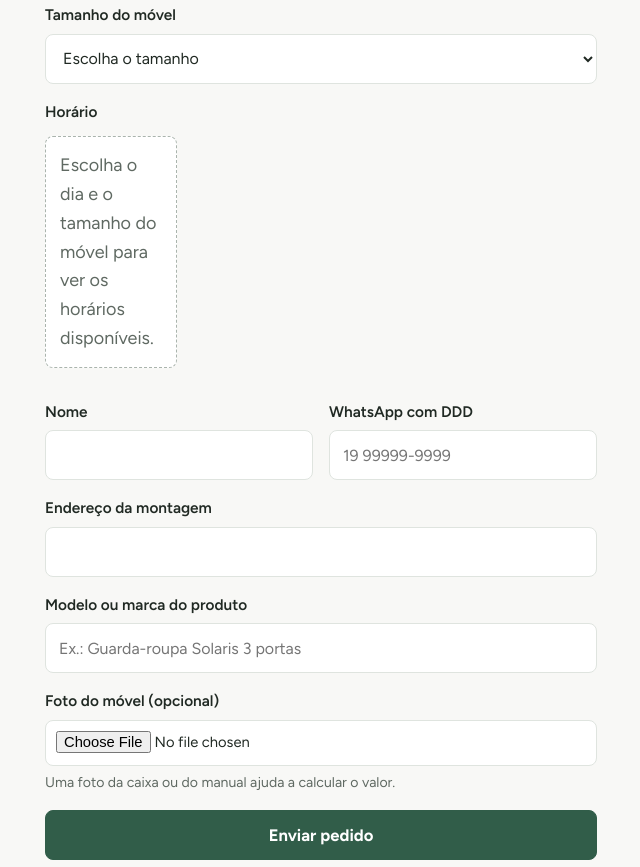
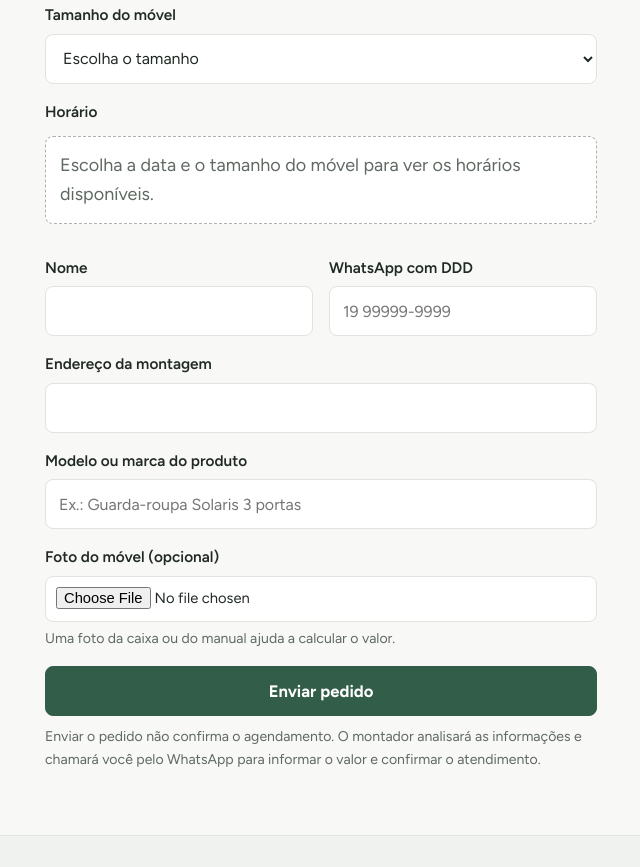
Before and after one commit to otavioreis409/montador-de-moveis, a plain HTML site: page index.html in a window 1280 px wide. Shown: the part 2140-3007 px from the top of the page, without its empty margins (15-655 px from the left). Drawn offline with nearby package versions, Linux system fonts and the light colour scheme.

Commit message:
Corrige largura do aviso de horarios

```diff
--- a/css/estilo.css
+++ b/css/estilo.css
@@ -89,6 +89,7 @@ h3 { font-size: 1.35rem; margin-bottom: .3rem; }
 .ajuda { font-size: .88rem; color: var(--tinta); margin: 0; }
 .erro { color: var(--erro); font-weight: 650; margin: .5rem 0; }
 .horarios { display: grid; grid-template-columns: repeat(auto-fill, minmax(92px, 1fr)); gap: 8px; margin: 6px 0 16px; }
+.horarios > .vazio { grid-column: 1 / -1; }
 .horarios button { font: inherit; font-weight: 600; min-height: var(--toque); padding: 0 10px; border: var(--borda); background: var(--branco); color: var(--grafite); cursor: pointer; border-radius: 8px; }
 .horarios button[aria-pressed="true"] { background: var(--pinus); border-color: var(--pinus); color: var(--branco); }
 .vazio { border: 1px dashed var(--aco); border-radius: 8px; padding: 14px; color: var(--tinta); margin: 0; background: var(--branco); }
--- a/index.html
+++ b/index.html
@@ -137,7 +137,7 @@
           <div class="campo">
             <span id="rotulo-horarios" class="rotulo">Horário</span>
             <div id="horarios" class="horarios" role="group" aria-labelledby="rotulo-horarios">
-              <p class="vazio">Escolha o dia e o tamanho do móvel para ver os horários disponíveis.</p>
+              <p class="vazio">Escolha a data e o tamanho do móvel para ver os horários disponíveis.</p>
             </div>
             <input type="hidden" id="horario" name="horario">
           </div>
--- a/js/publico.js
+++ b/js/publico.js
@@ -43,7 +43,7 @@
     mostrarErro('');
 
     if (!dia || !porte) {
-      area.innerHTML = '<p class="vazio">Escolha o dia e o tamanho do móvel para ver os horários disponíveis.</p>';
+      area.innerHTML = '<p class="vazio">Escolha a data e o tamanho do móvel para ver os horários disponíveis.</p>';
       return;
     }
 
```
